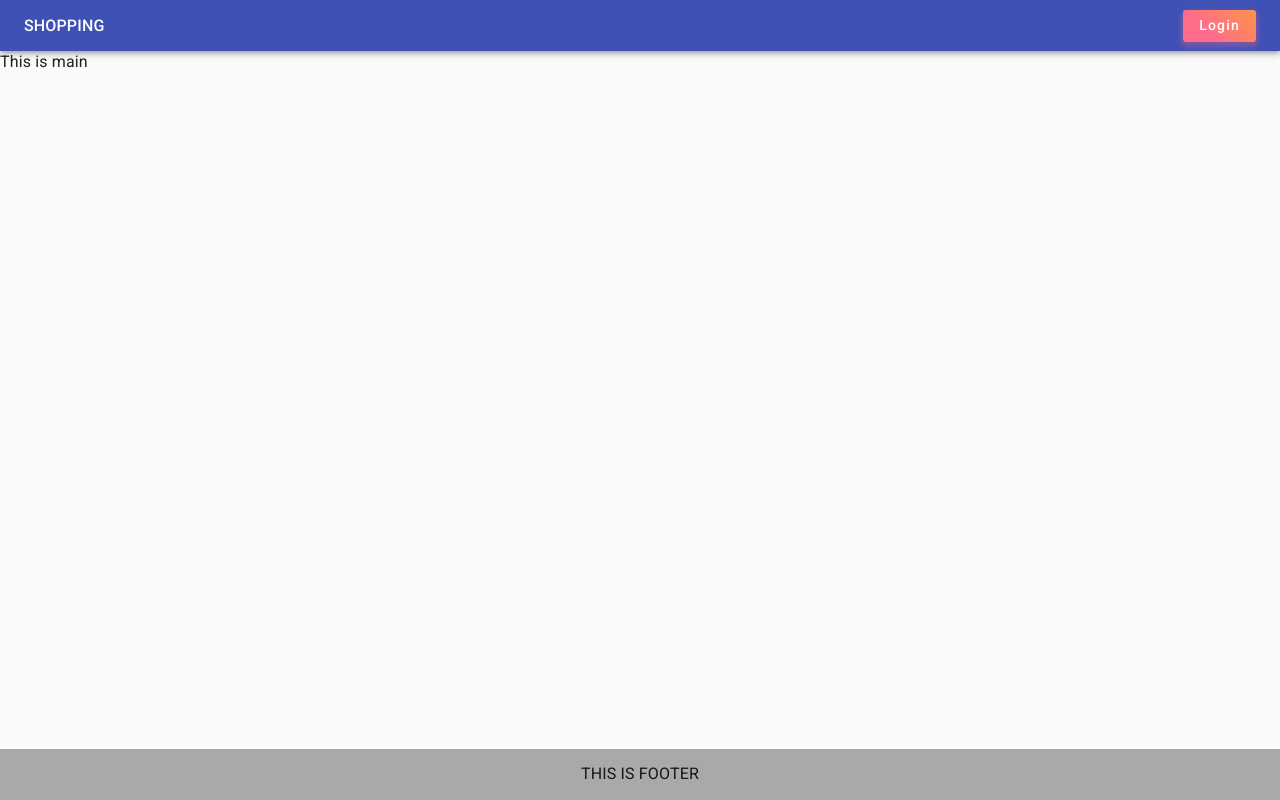
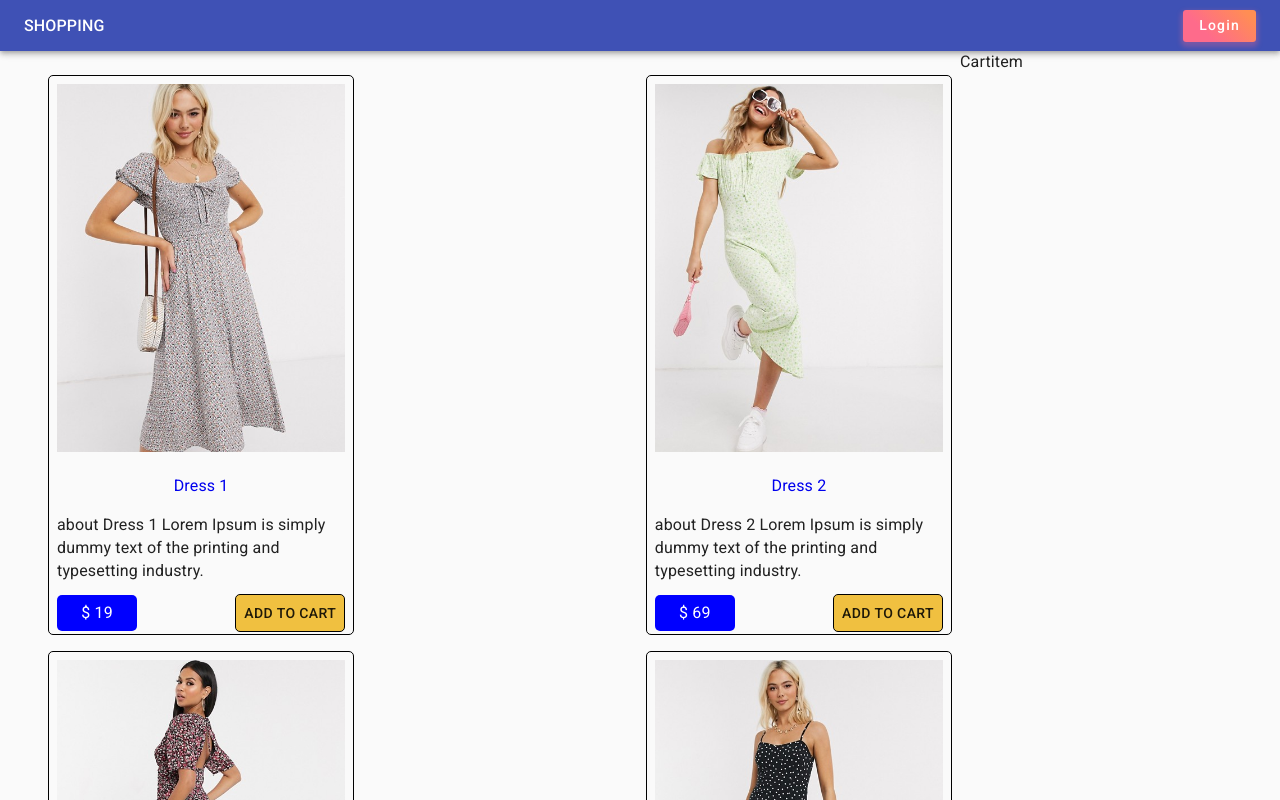
Before and after one commit to hthanhlong/shoppingcard, a React (Create React App) app in the folder shopping/: page / in a window 1280 px wide. Shown: the top 800 px of the page. Built offline with nearby package versions, Linux system fonts and the light colour scheme.

Commit message:
first commit from productlist

```diff
--- a/shopping/src/App.css
+++ b/shopping/src/App.css
@@ -32,3 +32,14 @@ footer {
   justify-content: center;
   align-items: center;
 }
+.content {
+  display: flex;
+  flex-wrap: wrap;
+}
+.productsarea {
+  flex: 3 60rem;
+}
+
+.sidebararea {
+  flex: 1 20rem;
+}
--- a/shopping/src/App.js
+++ b/shopping/src/App.js
@@ -3,6 +3,7 @@ import "./App.css";
 import Navbar from "./Components/header/Navbar";
 import CssBaseline from "@material-ui/core/CssBaseline";
 import data from "./data.json";
+import Products from "./Components/products/Products";
 
 function App() {
   const [products, setProducts] = useState(data.products);
@@ -14,7 +15,14 @@ function App() {
         <header>
           <Navbar />
         </header>
-        <main>This is main</main>
+        <main>
+          <div className="content">
+            <div className="productsarea">
+              <Products products={products} />
+            </div>
+            <div className="sidebararea">Cartitem</div>
+          </div>
+        </main>
         <footer>THIS IS FOOTER</footer>
       </div>
     </>
--- /dev/null
+++ b/shopping/src/Components/products/Products.jsx
@@ -0,0 +1,30 @@
+import React from "react";
+import "./styles.css";
+import { Button } from "@material-ui/core";
+
+const Products = (props) => {
+  const { products } = props;
+  return (
+    <ul className="products">
+      {products.map((product) => (
+        <li key={product._id}>
+          <div className="product">
+            <a href="#">
+              <img src={product.image} alt="productimage"></img>
+              <p>{product.title}</p>
+            </a>
+            <span className="producttext">{product.description}</span>
+            <div className="productaction">
+              <div className="productprice">$ {product.price}</div>
+              <div className="btn">
+                <Button>Add to cart</Button>
+              </div>
+            </div>
+          </div>
+        </li>
+      ))}
+    </ul>
+  );
+};
+
+export default Products;
--- /dev/null
+++ b/shopping/src/Components/products/styles.css
@@ -0,0 +1,52 @@
+.products {
+  list-style-type: none;
+  display: flex;
+  flex-wrap: wrap;
+  justify-content: space-between;
+}
+.products li {
+  flex: 0 1;
+  height: 35rem;
+  margin: 0.5rem;
+  padding: 0.5rem;
+  border: 1px solid black;
+  border-radius: 5px;
+}
+.product {
+  display: flex;
+  flex-direction: column;
+  justify-content: space-between;
+  height: 100%;
+}
+.product img {
+  max-height: 23rem;
+  max-width: 23rem;
+}
+.product a {
+  text-decoration: none;
+  text-align: center;
+}
+
+.productaction {
+  display: flex;
+  align-items: center;
+  justify-content: space-between;
+  margin: 0.7rem 0;
+}
+
+.productprice {
+  display: flex;
+  justify-content: center;
+  align-items: center;
+  background-color: blue;
+  width: 5rem;
+  height: 2.2rem;
+  border-radius: 5px;
+  color: white;
+}
+.btn {
+  display: flex;
+  background-color: #f0c040;
+  border: 1px solid black;
+  border-radius: 5px;
+}
--- a/shopping/src/data.json
+++ b/shopping/src/data.json
@@ -4,7 +4,7 @@
       "_id": 1,
       "title": "Dress 1",
       "image": "/images/dress1.jpg",
-      "description": "about Dress 1",
+      "description": "about Dress 1 Lorem Ipsum is simply dummy text of the printing and typesetting industry.",
       "price": 19,
       "availableSizes": ["XL", "XXL", "M"]
     },
@@ -12,15 +12,15 @@
       "_id": 2,
       "title": "Dress 2",
       "image": "/images/dress2.jpg",
-      "description": "about Dress 2",
-      "price": 20,
+      "description": "about Dress 2 Lorem Ipsum is simply dummy text of the printing and typesetting industry.",
+      "price": 69,
       "availableSizes": ["XL", "XXL", "S"]
     },
     {
       "_id": 3,
       "title": "Dress 3",
       "image": "/images/dress3.jpg",
-      "description": "about Dress 3",
+      "description": "about Dress 3 Lorem Ipsum is simply dummy text of the printing and typesetting industry.",
       "price": 45,
       "availableSizes": ["XL", "XXL", "S"]
     },
@@ -28,7 +28,7 @@
       "_id": 4,
       "title": "Dress 4",
       "image": "/images/dress4.jpg",
-      "description": "about Dress 4",
+      "description": "about Dress 4 Lorem Ipsum is simply dummy text of the printing and typesetting industry.",
       "price": 60,
       "availableSizes": ["XL", "XXL", "L"]
     },
@@ -36,7 +36,7 @@
       "_id": 5,
       "title": "Dress 5",
       "image": "/images/dress5.jpg",
-      "description": "about Dress 5",
+      "description": "about Dress 5 Lorem Ipsum is simply dummy text of the printing and typesetting industry.",
       "price": 19,
       "availableSizes": ["XL", "XXL", "L"]
     },
@@ -44,7 +44,7 @@
       "_id": 6,
       "title": "Dress 6",
       "image": "/images/dress6.jpg",
-      "description": "about Dress 6",
+      "description": "about Dress 6 Lorem Ipsum is simply dummy text of the printing and typesetting industry.",
       "price": 35,
       "availableSizes": ["XL", "XXL", "S"]
     }
```
